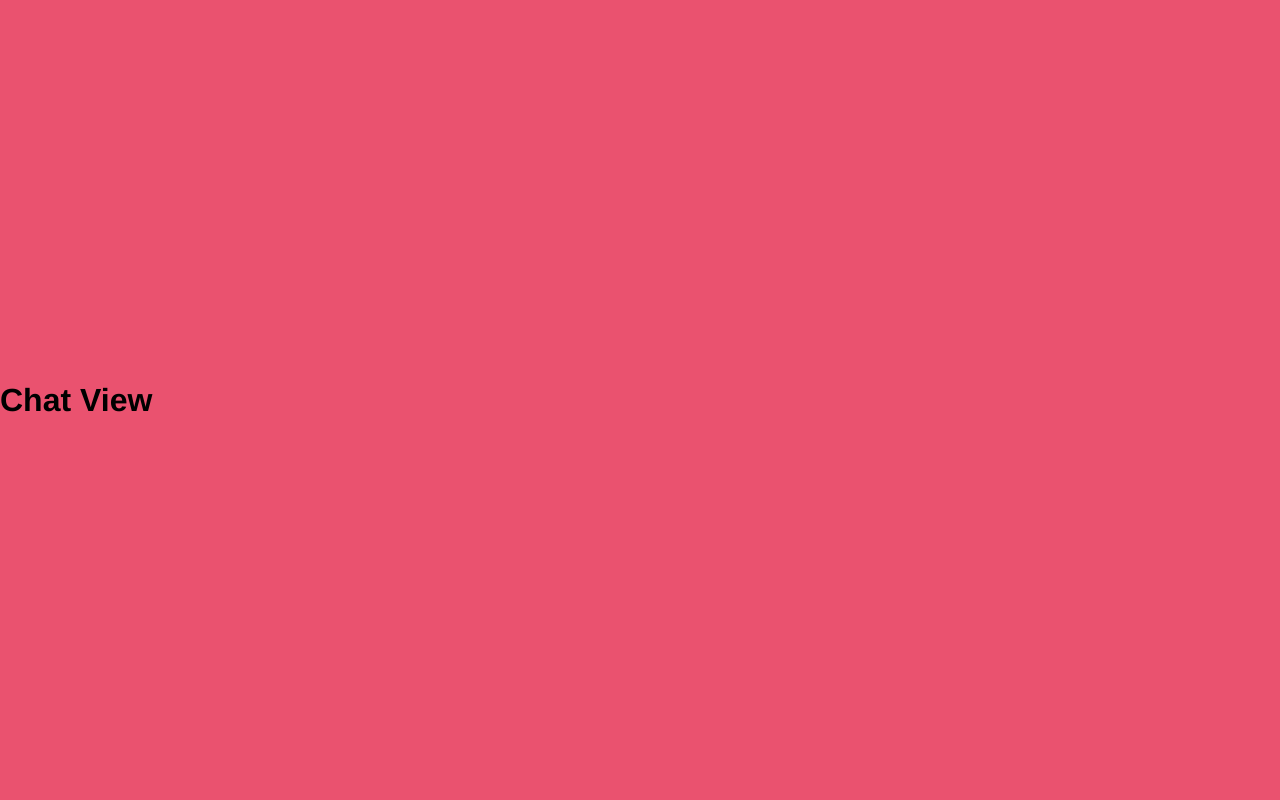
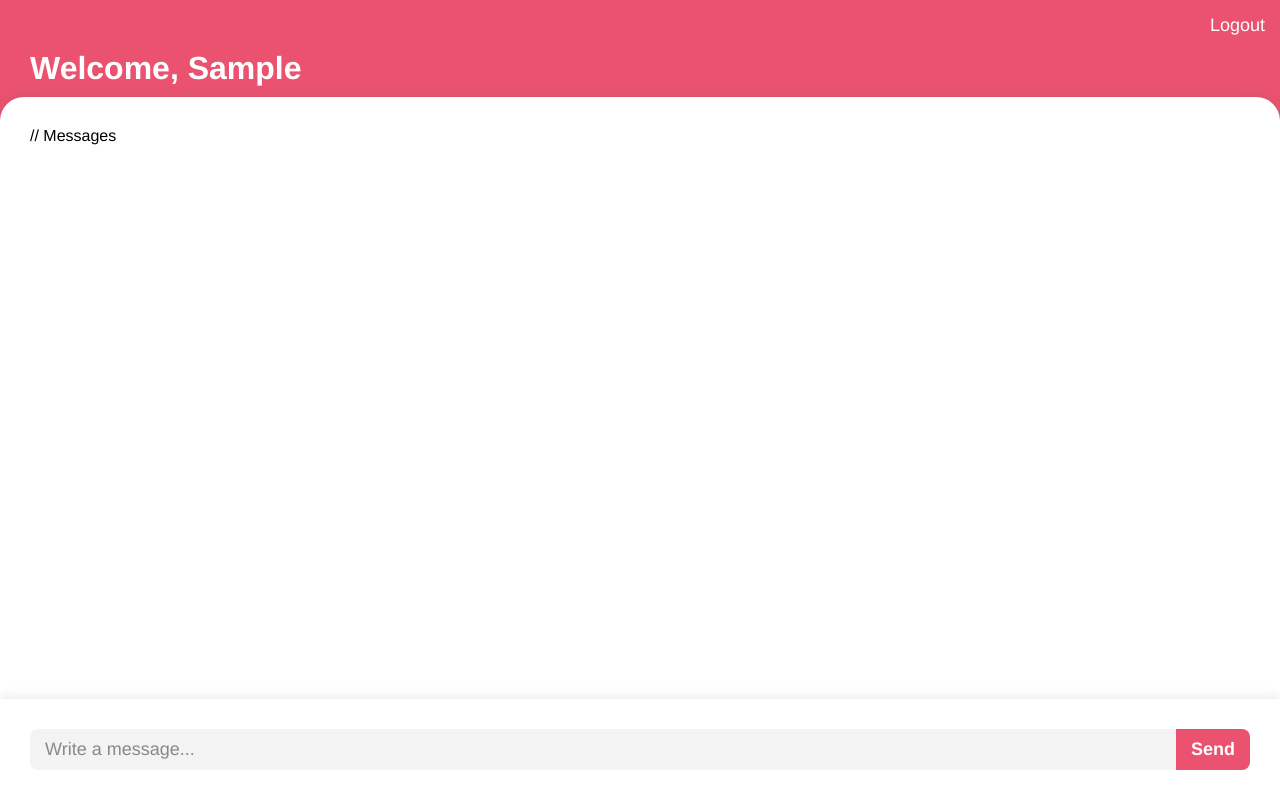
Before and after one commit to drummer-Yurii/chat-app, a Vue app: page / in a window 1280 px wide. Both pictures are taken after typing "Sample" into the empty fields and a click on the input "Login". Built offline with nearby package versions, Linux system fonts and the light colour scheme.

Commit message:
create form for chat messages

```diff
--- a/src/App.vue
+++ b/src/App.vue
@@ -10,7 +10,19 @@
     </form>
   </div>
   <div class="view chat" v-else>
-    <h1>Chat View</h1>
+    <header>
+      <button class="logout">Logout</button>
+      <h1>Welcome, {{ state.username }}</h1>
+    </header>
+    <section class="chat-box">
+      // Messages
+    </section>
+    <footer>
+      <form @submit.prevent="">
+        <input type="text" placeholder="Write a message..." />
+        <input type="submit" value="Send" />
+      </form>
+    </footer>
   </div>
 </template>
 
```
